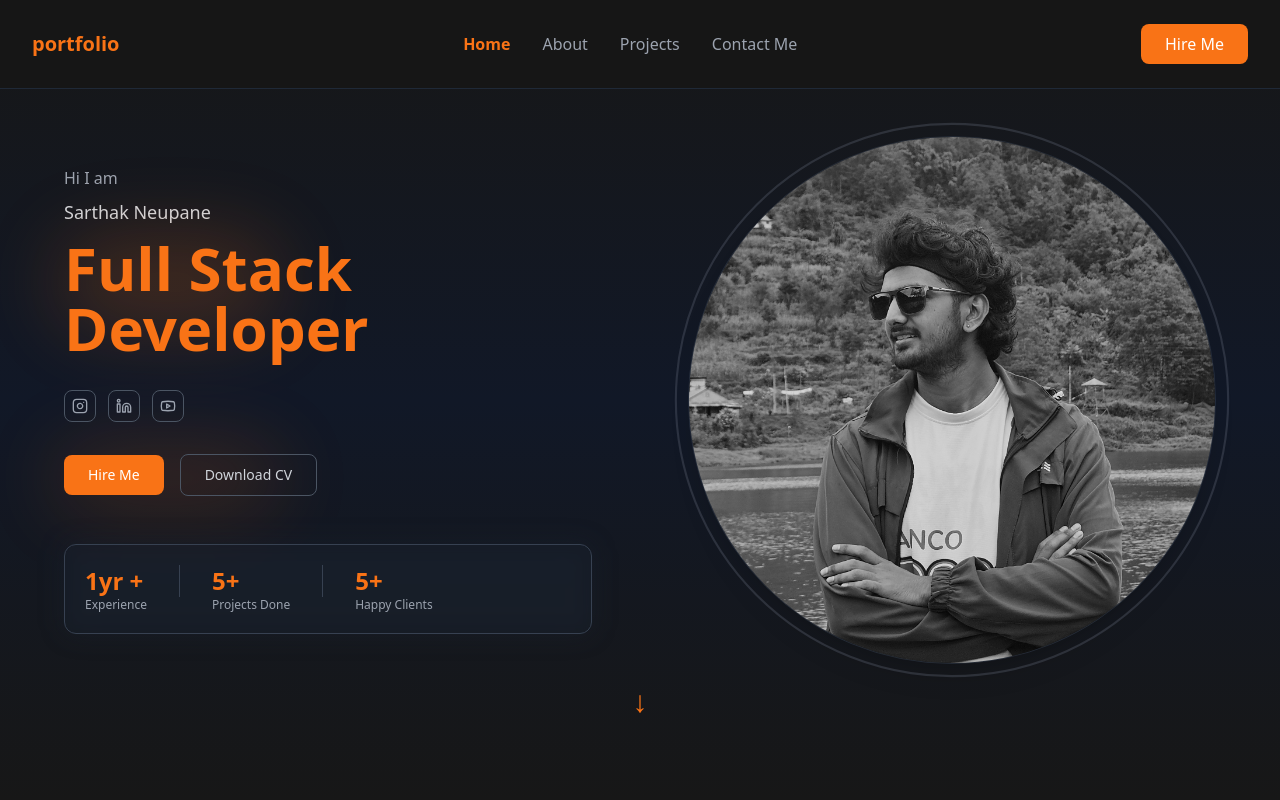
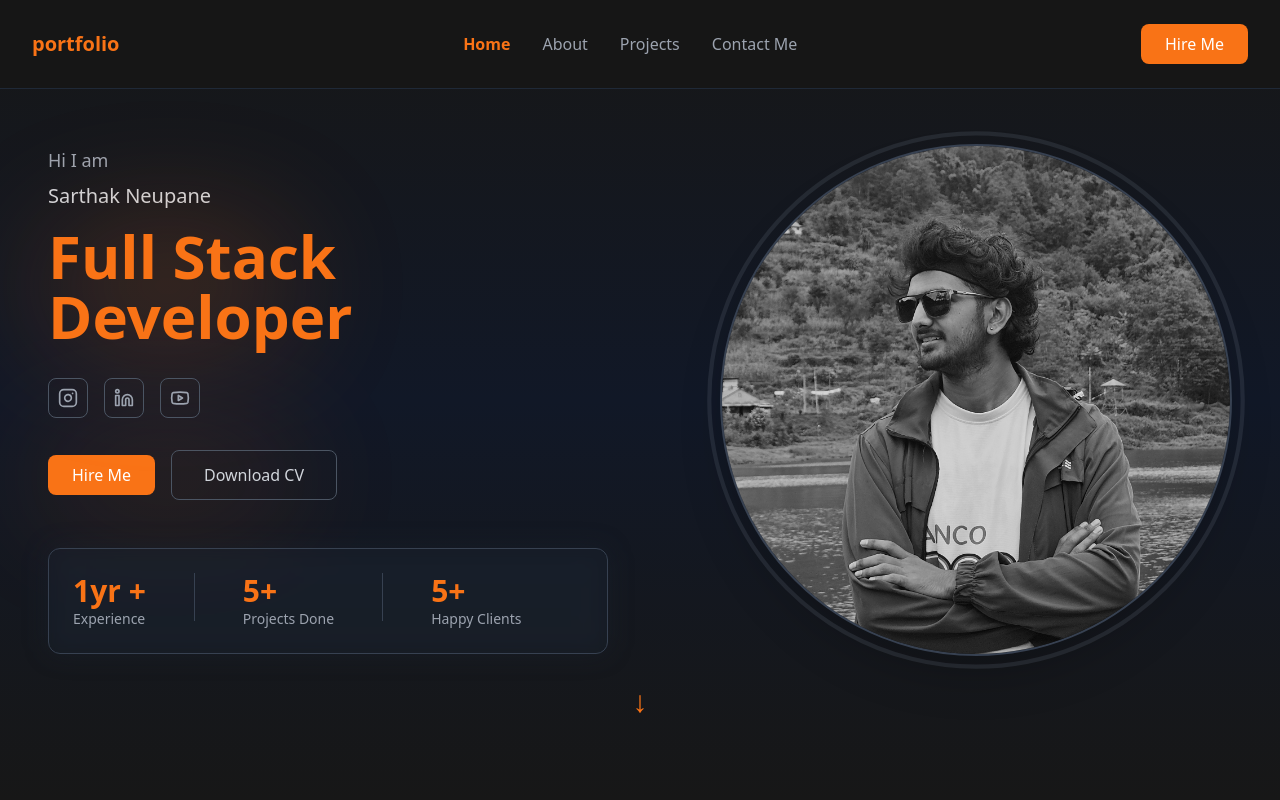
Before and after one commit to sarthakneupane/my-portfolio, a React (Vite) app: page / in a window 1280 px wide. Shown: the top 800 px of the page. Built offline with nearby package versions, Linux system fonts and the light colour scheme.

Commit message:
home page padding fix

```diff
--- a/src/pages/Home.jsx
+++ b/src/pages/Home.jsx
@@ -12,23 +12,23 @@ export default function Home() {
   };
 
   return (
-    <section id="home" className="min-h-screen w-full bg-gradient-to-b from-neutral-900 via-gray-900 to-neutral-900 flex items-center overflow-x-hidden">
+    <section id="home" className="min-h-screen w-full bg-gradient-to-b from-neutral-900 via-gray-900 to-neutral-900 flex items-center">
       {/* Main Content */}
-      <div className="flex flex-col lg:flex-row items-center justify-between w-full max-w-screen-2xl mx-auto px-4 sm:px-6 md:px-10 lg:px-12 xl:px-16 py-12 lg:py-0">
+      <div className="flex flex-col lg:flex-row items-center justify-between w-full max-w-screen-2xl mx-auto px-4 sm:px-6 md:px-8 lg:px-12 py-12 lg:py-0">
 
         {/* Left Content */}
-        <div className="flex-1 max-w-xl relative z-10 order-2 lg:order-1 mt-12 lg:mt-0 lg:pr-8 xl:pr-12">
+        <div className="flex-1 max-w-2xl relative z-10 order-2 lg:order-1 mt-12 lg:mt-0 lg:pr-8">
           <div className="mb-6 lg:mb-8">
-            <p className="text-gray-400 text-sm sm:text-base mb-1 sm:mb-2">Hi I am</p>
-            <p className="text-gray-300 text-base sm:text-lg mb-2 sm:mb-3">Sarthak Neupane</p>
-            <h1 className="text-orange-500 text-2xl xs:text-3xl sm:text-4xl lg:text-5xl xl:text-6xl font-bold leading-tight relative z-10">
+            <p className="text-gray-400 text-base sm:text-lg mb-1 sm:mb-2">Hi I am</p>
+            <p className="text-gray-300 text-lg sm:text-xl mb-3 sm:mb-4">Sarthak Neupane</p>
+            <h1 className="text-orange-500 text-3xl xs:text-4xl sm:text-5xl lg:text-6xl font-bold leading-tight relative z-10">
               Full Stack Developer
-              <div className="absolute -left-2 -top-1 -z-10 w-32 sm:w-48 lg:w-56 h-12 sm:h-20 lg:h-24 bg-orange-500 rounded-full opacity-20 blur-xl sm:blur-2xl"></div>
+              <div className="absolute -left-2 -top-1 -z-10 w-48 sm:w-64 h-20 sm:h-32 bg-orange-500 rounded-full opacity-20 blur-2xl sm:blur-3xl"></div>
             </h1>
           </div>
 
           {/* Social Icons */}
-          <div className="relative z-20 flex items-center space-x-3 mb-6 lg:mb-8">
+          <div className="relative z-20 flex items-center space-x-3 sm:space-x-4 mb-6 lg:mb-8">
             {[
               { Icon: Instagram, link: "https://instagram.com/sar.nep" },
               { Icon: Linkedin, link: "https://linkedin.com/in/sarthakneupane19" },
@@ -37,22 +37,22 @@ export default function Home() {
               <button
                 key={index}
                 onClick={() => window.open(link, "_blank")}
-                className="w-7 h-7 sm:w-8 sm:h-8 border border-gray-600 rounded-lg
+                className="w-8 h-8 sm:w-10 sm:h-10 border border-gray-600 rounded-lg
                           flex items-center justify-center hover:border-orange-500
                           hover:bg-orange-500/10 transition-colors"
               >
-                <Icon className="w-3.5 h-3.5 sm:w-4 sm:h-4 text-gray-400 hover:text-orange-500 transition-colors" />
+                <Icon className="w-4 h-4 sm:w-5 sm:h-5 text-gray-400 hover:text-orange-500 transition-colors" />
               </button>
             ))}
           </div>
 
           {/* Action Buttons */}
           <div className="relative mb-8 lg:mb-12">
-            <div className="absolute -left-2 -top-1 -z-10 w-32 sm:w-48 lg:w-56 h-10 sm:h-12 lg:h-14 bg-orange-500 rounded-full opacity-20 blur-xl sm:blur-2xl"></div>
-            <div className="flex flex-col sm:flex-row items-start sm:items-center gap-3 sm:gap-4">
+            <div className="absolute -left-2 -top-1 -z-10 w-48 sm:w-64 h-12 sm:h-16 bg-orange-500 rounded-full opacity-20 blur-2xl sm:blur-3xl"></div>
+            <div className="flex flex-col sm:flex-row items-start sm:items-center space-y-4 sm:space-y-0 sm:space-x-4">
               <Button
                 onClick={() => scrollToSection("contact")}
-                className="bg-orange-500 hover:bg-orange-600 text-white px-5 py-2.5 sm:px-6 sm:py-2.5 rounded-lg w-full sm:w-auto text-sm"
+                className="bg-orange-500 hover:bg-orange-600 text-white px-6 py-3 sm:px-6 sm:py-2 rounded-lg w-full sm:w-auto text-sm sm:text-base"
               >
                 Hire Me
               </Button>
@@ -63,7 +63,7 @@ export default function Home() {
               >
                 <Button
                   variant="outline"
-                  className="border-gray-600 text-gray-300 hover:bg-gray-800 px-5 py-2.5 sm:px-6 sm:py-2.5 rounded-lg bg-transparent transition-colors w-full sm:w-auto text-sm"
+                  className="border-gray-600 text-gray-300 hover:bg-gray-800 px-6 py-3 sm:px-8 sm:py-3 rounded-lg bg-transparent transition-colors w-full sm:w-auto text-sm sm:text-base"
                 >
                   Download CV
                 </Button>
@@ -74,8 +74,8 @@ export default function Home() {
           {/* Statistics */}
           <div className="relative mb-12 lg:mb-0">
             <div className="absolute inset-0 bg-gray-800 bg-opacity-30 rounded-xl -z-10 blur-md"></div>
-            <div className="bg-gray-800 bg-opacity-20 backdrop-blur-sm p-4 sm:p-5 rounded-xl border border-gray-700">
-              <div className="flex flex-col sm:flex-row items-center sm:items-start sm:gap-6 lg:gap-8 space-y-4 sm:space-y-0">
+            <div className="bg-gray-800 bg-opacity-20 backdrop-blur-sm p-4 sm:p-6 rounded-xl border border-gray-700">
+              <div className="flex flex-col sm:flex-row items-center sm:items-start sm:space-x-8 lg:space-x-12 space-y-6 sm:space-y-0">
                 {[
                   { value: "1yr +", label: "Experience" },
                   { value: "5+", label: "Projects Done" },
@@ -83,15 +83,15 @@ export default function Home() {
                 ].map((stat, index) => (
                   <React.Fragment key={index}>
                     <div className="text-center sm:text-left">
-                      <div className="text-orange-500 text-xl sm:text-2xl lg:text-2xl font-bold">{stat.value}</div>
-                      <div className="text-gray-400 text-xs">{stat.label}</div>
+                      <div className="text-orange-500 text-2xl sm:text-3xl font-bold">{stat.value}</div>
+                      <div className="text-gray-400 text-xs sm:text-sm">{stat.label}</div>
                     </div>
                     {index < 2 && (
                       <>
-                        {/* Vertical divider for desktop */}
-                        <div className="hidden sm:block w-px h-6 lg:h-8 bg-gray-700"></div>
-                        {/* Horizontal divider for mobile */}
-                        <div className="block sm:hidden w-8 h-px bg-gray-700 mx-auto"></div>
+                        {/* Vertical divider for mobile */}
+                        <div className="hidden sm:block w-px h-12 bg-gray-700"></div>
+                        {/* Horizontal divider for mobile between items */}
+                        <div className="block sm:hidden w-12 h-px bg-gray-700 mx-auto"></div>
                       </>
                     )}
                   </React.Fragment>
@@ -102,31 +102,27 @@ export default function Home() {
         </div>
 
         {/* Right Content - Profile Image */}
-        <div className="flex-1 flex justify-center lg:justify-end items-center relative order-1 lg:order-2 lg:pl-8 xl:pl-12">
-          <div className="relative w-full max-w-xs sm:max-w-sm md:max-w-md lg:max-w-lg xl:max-w-xl">
-            {/* Orange glow effect */}
-            <div className="absolute inset-0 rounded-full bg-gradient-to-r from-orange-500/20 to-orange-600/10 blur-lg -z-10 transform scale-110"></div>
-
-            {/* Border ring */}
-            <div className="absolute inset-0 rounded-full border-2 border-gray-500/30 z-20 transform scale-105"></div>
+        <div className="flex-1 flex justify-center lg:justify-end items-center relative order-1 lg:order-2 lg:pl-8">
+          <div className="relative mb-8 lg:mb-0">
+            {/* Orange ring - hide on very small screens */}
+            <div className="absolute inset-0 rounded-full border-2 sm:border-4 border-gray-500 opacity-20 z-20 transform scale-105"></div>
 
             {/* Main circular image */}
-            <div className="relative z-10 w-full aspect-square rounded-full overflow-hidden border border-gray-700/50 shadow-xl">
-              <img
-                src="/sarthak.jpg"
-                alt="Sarthak Neupane"
-                className="w-full h-full object-cover"
-              />
-            </div>
+            <img
+              src="/sarthak.jpg"
+              alt="Sarthak Neupane"
+              className="w-64 h-64 xs:w-72 xs:h-72 sm:w-80 sm:h-80 md:w-[28rem] md:h-[28rem] lg:w-[32rem] lg:h-[32rem] object-cover rounded-full shadow-2xl relative z-10 border-2 border-gray-700"
+            />
           </div>
         </div>
       </div>
 
-      {/* Scroll indicator at bottom */}
+      {/* Scroll indicator at bottom - hide on mobile if content is long */}
       <div className="hidden sm:block absolute bottom-8 left-1/2 transform -translate-x-1/2">
         <ScrollDownIndicator targetId="about" />
       </div>
 
+      {/* Alternative scroll indicator for mobile */}
       <div className="sm:hidden absolute bottom-4 left-1/2 transform -translate-x-1/2">
         <ScrollDownIndicator targetId="about" size="small" />
       </div>
```
